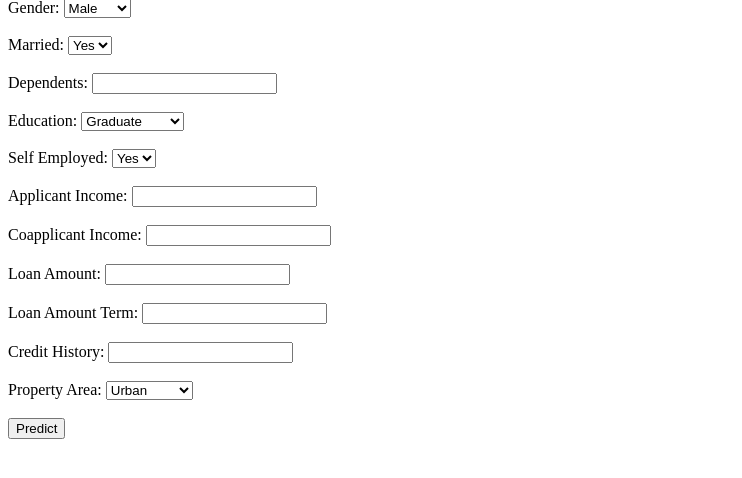
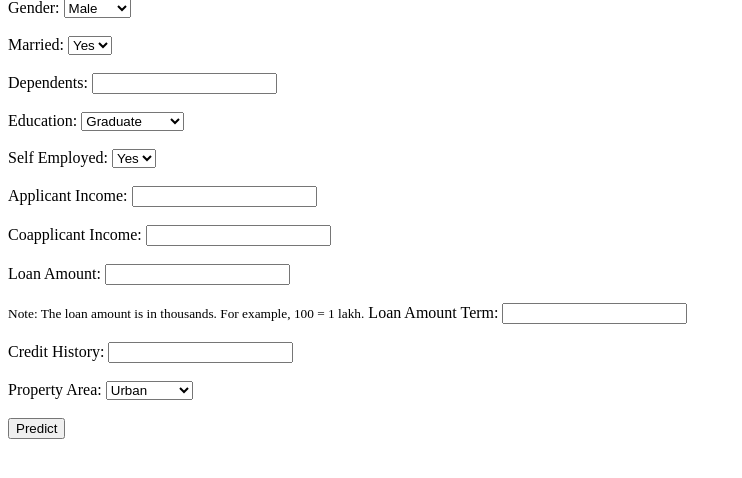
Before and after one commit to AmeyCodes45/Loan_Pred_Model, a Flask app: page / in a window 1280 px wide. Shown: the part 81-559 px from the top of the page, without its empty margins (0-742 px from the left). Run offline with Flask 3, Linux system fonts and the light colour scheme; parts of the project's set-up code (start-up, migrations or seed data) failed here and were passed over.

Commit message:
Updated HTML files

```diff
--- a/templates/index.html
+++ b/templates/index.html
@@ -41,6 +41,7 @@
 
         <label for="LoanAmount">Loan Amount:</label>
         <input type="number" name="LoanAmount" required><br><br>
+        <small>Note: The loan amount is in thousands. For example, 100 = 1 lakh.</small>
 
         <label for="Loan_Amount_Term">Loan Amount Term:</label>
         <input type="number" name="Loan_Amount_Term" required><br><br>
```
